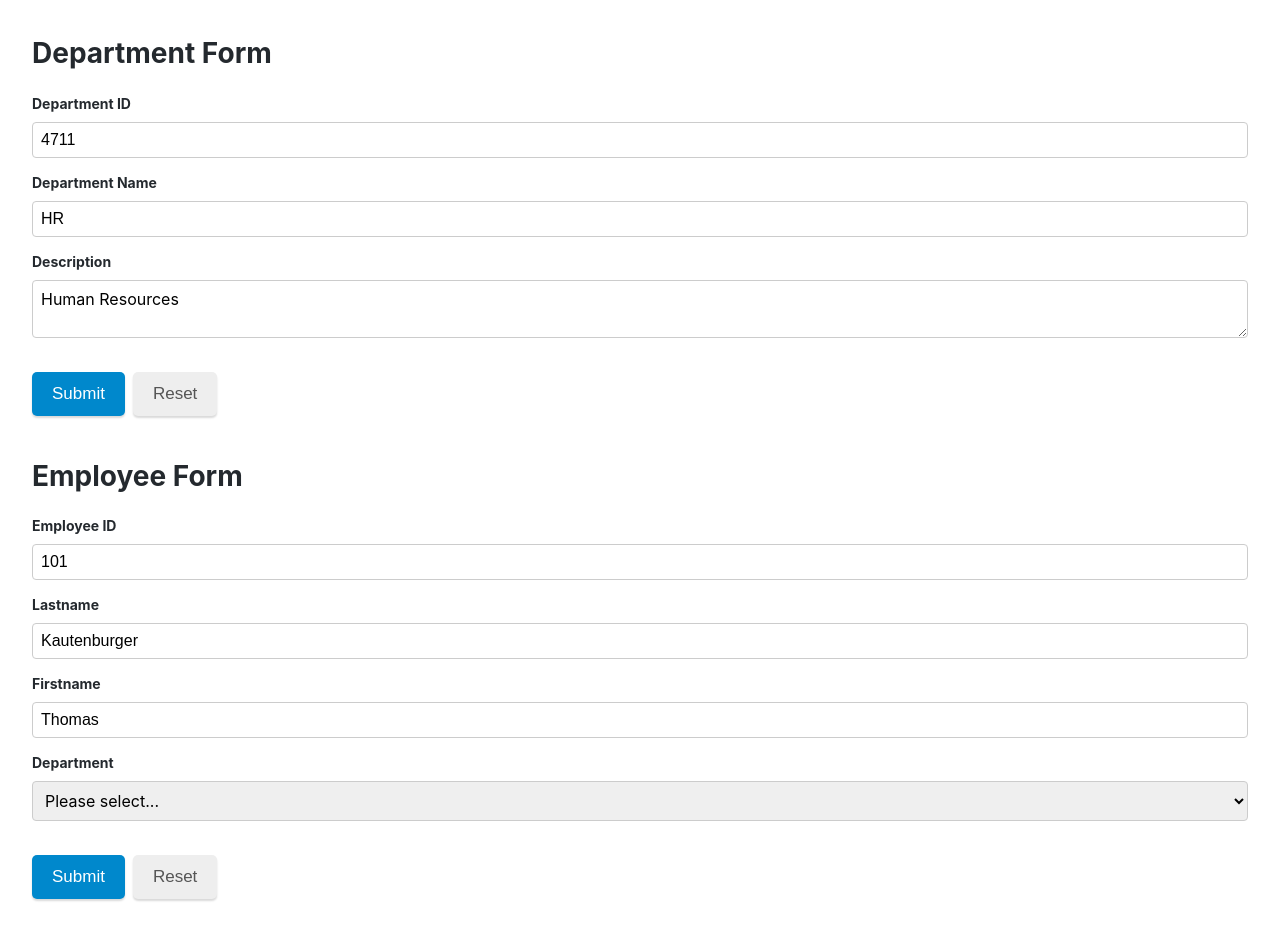
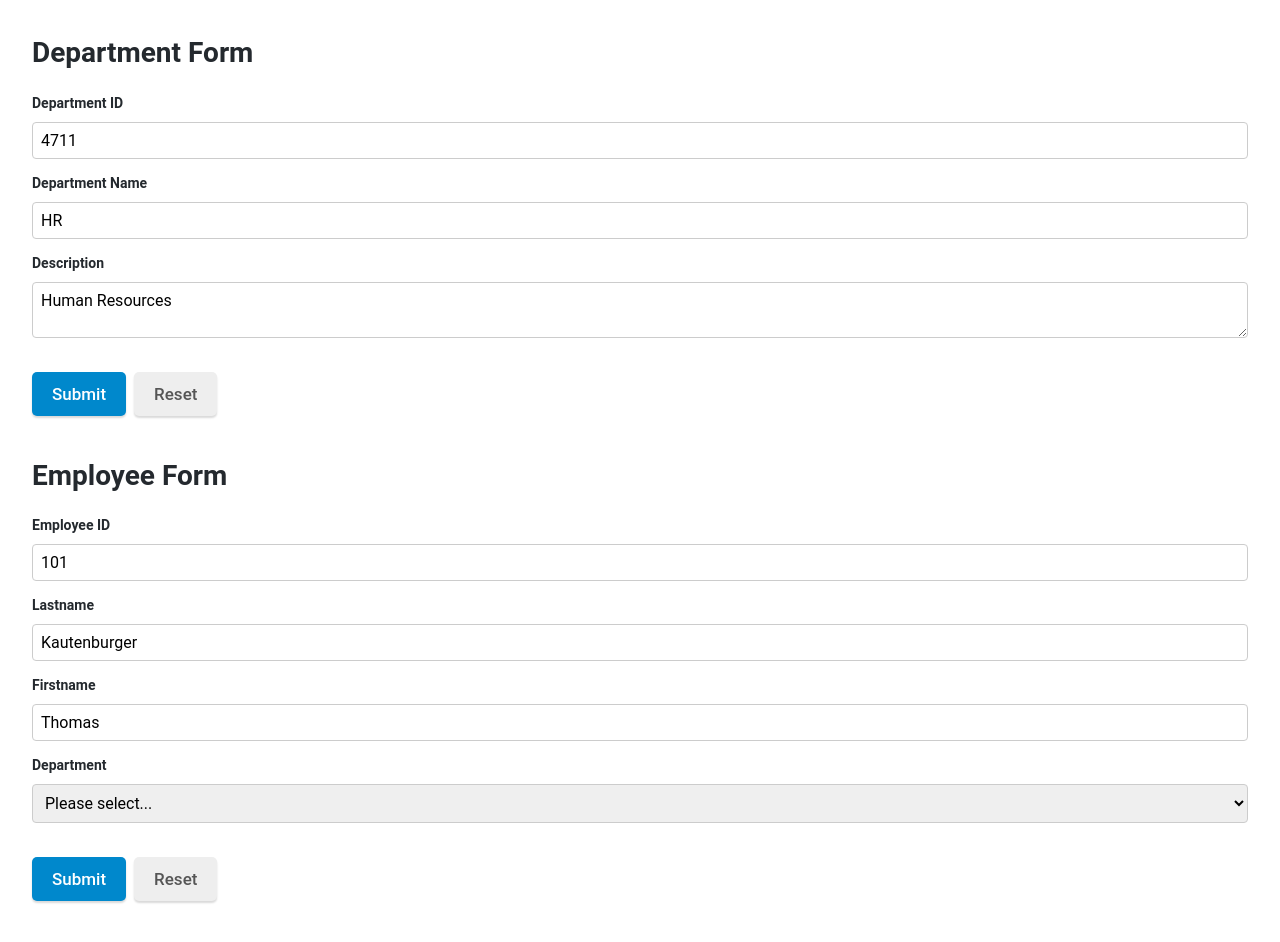
Before and after one commit to tkautenburger/react-demo-client, a React (Create React App) app: page / in a window 1280 px wide. Shown: the top 942 px of the page. Built offline with nearby package versions, Linux system fonts and the light colour scheme.

Commit message:
style change

```diff
--- a/src/styles.css
+++ b/src/styles.css
@@ -1,10 +1,11 @@
 * {
   box-sizing: border-box;
-  font-family: ;
+  font-family: Roboto, "Helvetica Neue", Helvetica, Arial,
+    sans-serif, "Apple Color Emoji", "Segoe UI Emoji", "Segoe UI Symbol";
 }
 
 body {
-  font-family: -apple-system, BlinkMacSystemFont, "Segoe UI", Helvetica, Arial,
+  font-family: Roboto, "Helvetica Neue", Helvetica, Arial,
     sans-serif, "Apple Color Emoji", "Segoe UI Emoji", "Segoe UI Symbol";
   font-size: 14px;
   line-height: 1.5;
@@ -40,8 +41,8 @@ input {
 textarea {
   padding: .5rem;
   font-size: 16px;
-  font-family: -apple-system, BlinkMacSystemFont, "Segoe UI", Helvetica, Arial,
-  sans-serif, "Apple Color Emoji", "Segoe UI Emoji", "Segoe UI Symbol";
+  font-family: Roboto, "Helvetica Neue", Helvetica, Arial,
+    sans-serif, "Apple Color Emoji", "Segoe UI Emoji", "Segoe UI Symbol";
   width: 100%;
   display: block;
   border-radius: 4px;
@@ -51,8 +52,8 @@ textarea {
 select {
   padding: .5rem;
   font-size: 16px;
-  font-family: -apple-system, BlinkMacSystemFont, "Segoe UI", Helvetica, Arial,
-  sans-serif, "Apple Color Emoji", "Segoe UI Emoji", "Segoe UI Symbol";
+  font-family: Roboto, "Helvetica Neue", Helvetica, Arial,
+    sans-serif, "Apple Color Emoji", "Segoe UI Emoji", "Segoe UI Symbol";
   width: 100%;
   display: block;
   border-radius: 4px;
```
